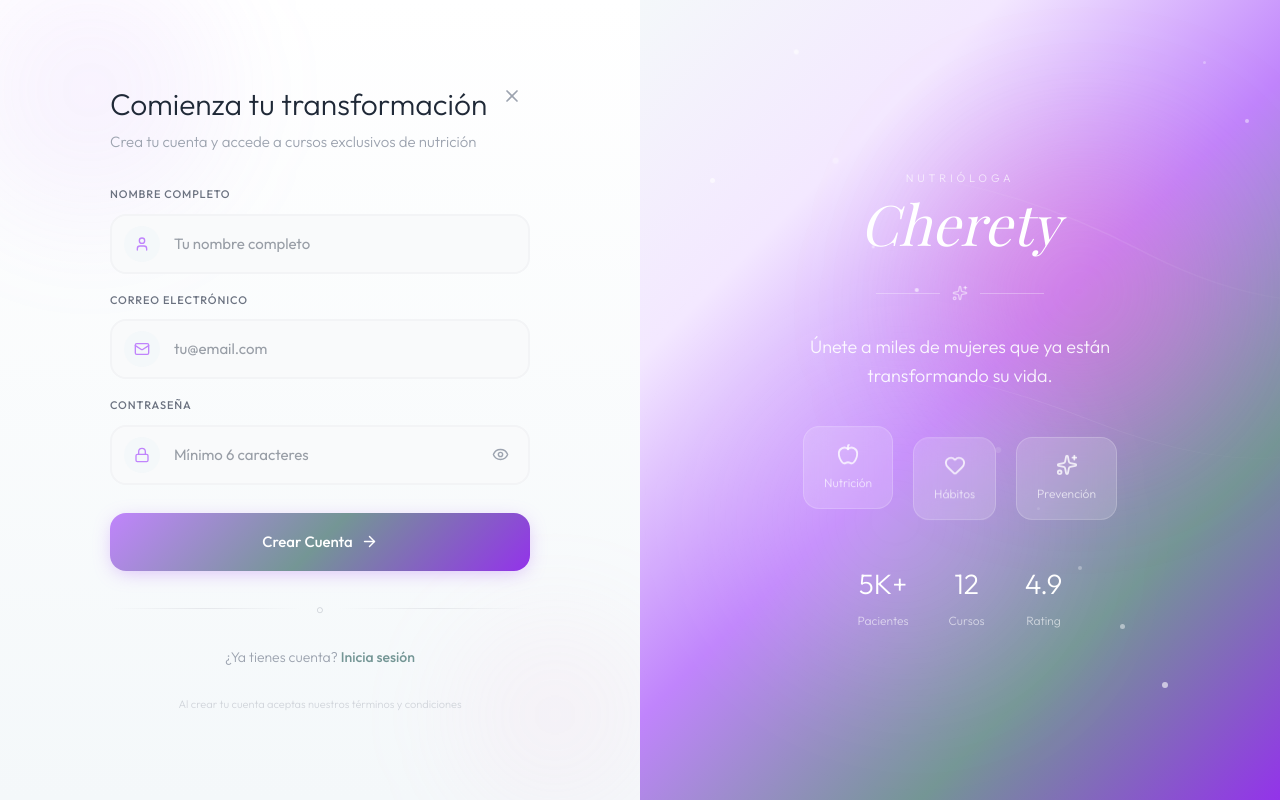
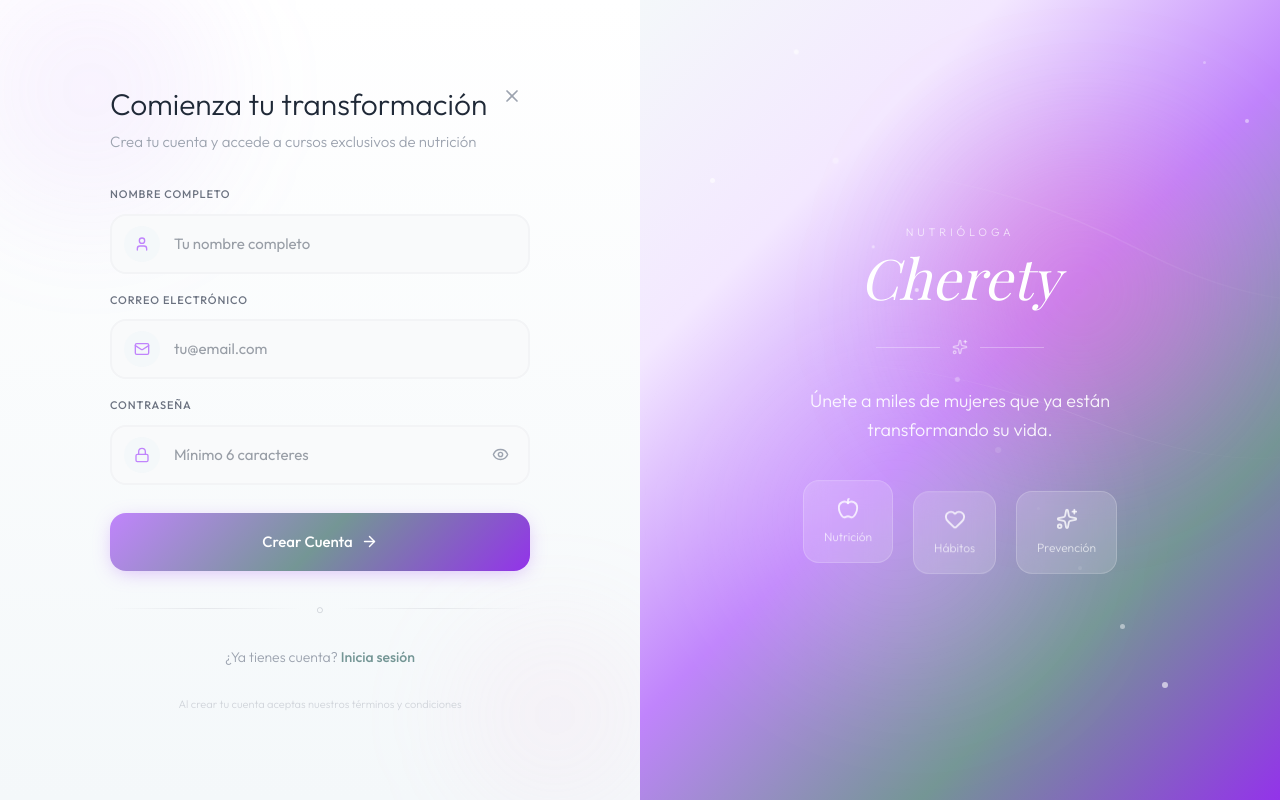
Before and after one commit to Eduardo-pena2000/brenda-cherety, a React (Vite) app in the folder client/: page /registro in a window 1280 px wide. Built offline with nearby package versions, Linux system fonts and the light colour scheme; a web font is replaced by a local one.

Commit message:
UI Updates: Eliminar sección de stats del panel de registro y ajustar título de formaciones

```diff
--- a/client/src/pages/RegisterPage.jsx
+++ b/client/src/pages/RegisterPage.jsx
@@ -364,19 +364,7 @@ export default function RegisterPage() {
             ))}
           </div>
 
-          {/* Stats */}
-          <div style={{ marginTop: '40px', display: 'flex', justifyContent: 'center', gap: '40px' }}>
-            {[
-              { value: '5K+', label: 'Pacientes' },
-              { value: '12', label: 'Cursos' },
-              { value: '4.9', label: 'Rating' }
-            ].map((stat, i) => (
-              <div key={i} style={{ textAlign: 'center' }}>
-                <p style={{ fontSize: '28px', fontWeight: 300, color: '#fff', margin: '0 0 4px 0' }}>{stat.value}</p>
-                <p style={{ fontSize: '12px', color: 'rgba(255,255,255,0.6)', fontWeight: 300, margin: 0 }}>{stat.label}</p>
-              </div>
-            ))}
-          </div>
+
         </div>
       </div>
 
```
